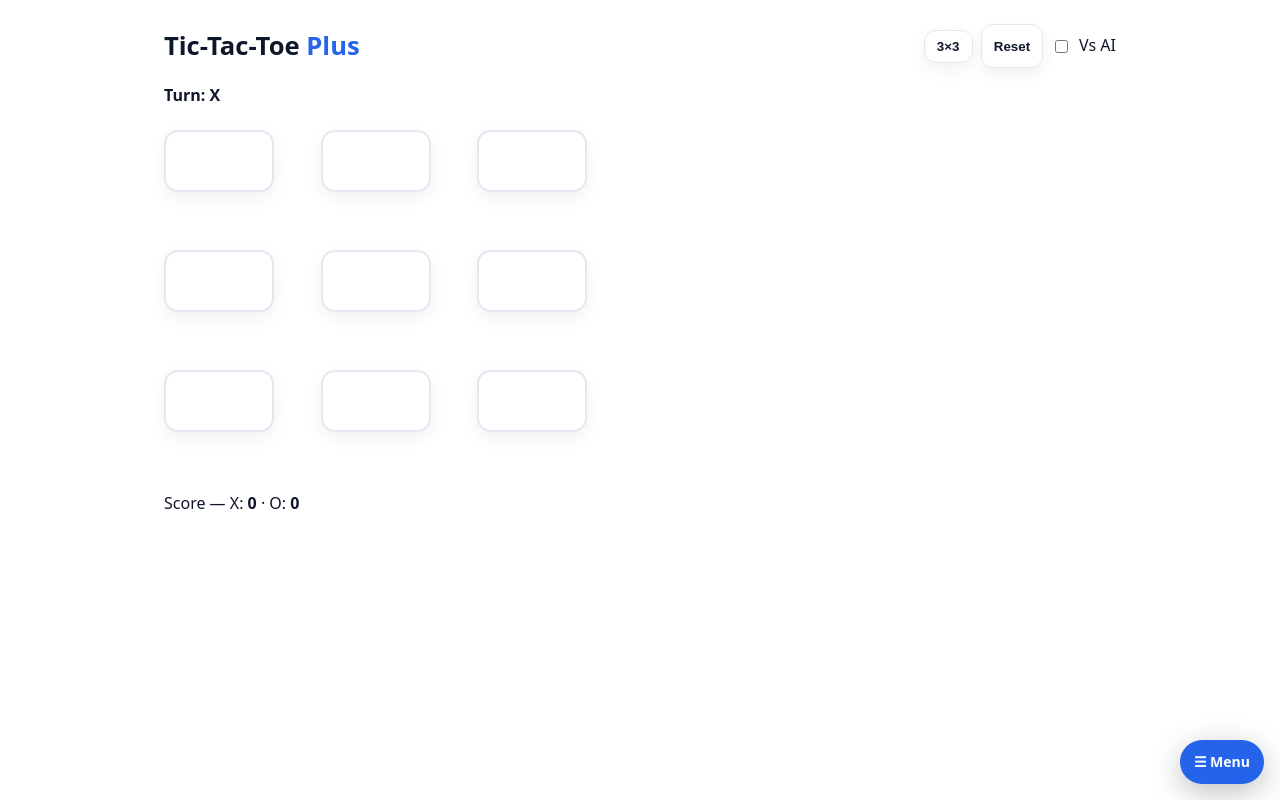
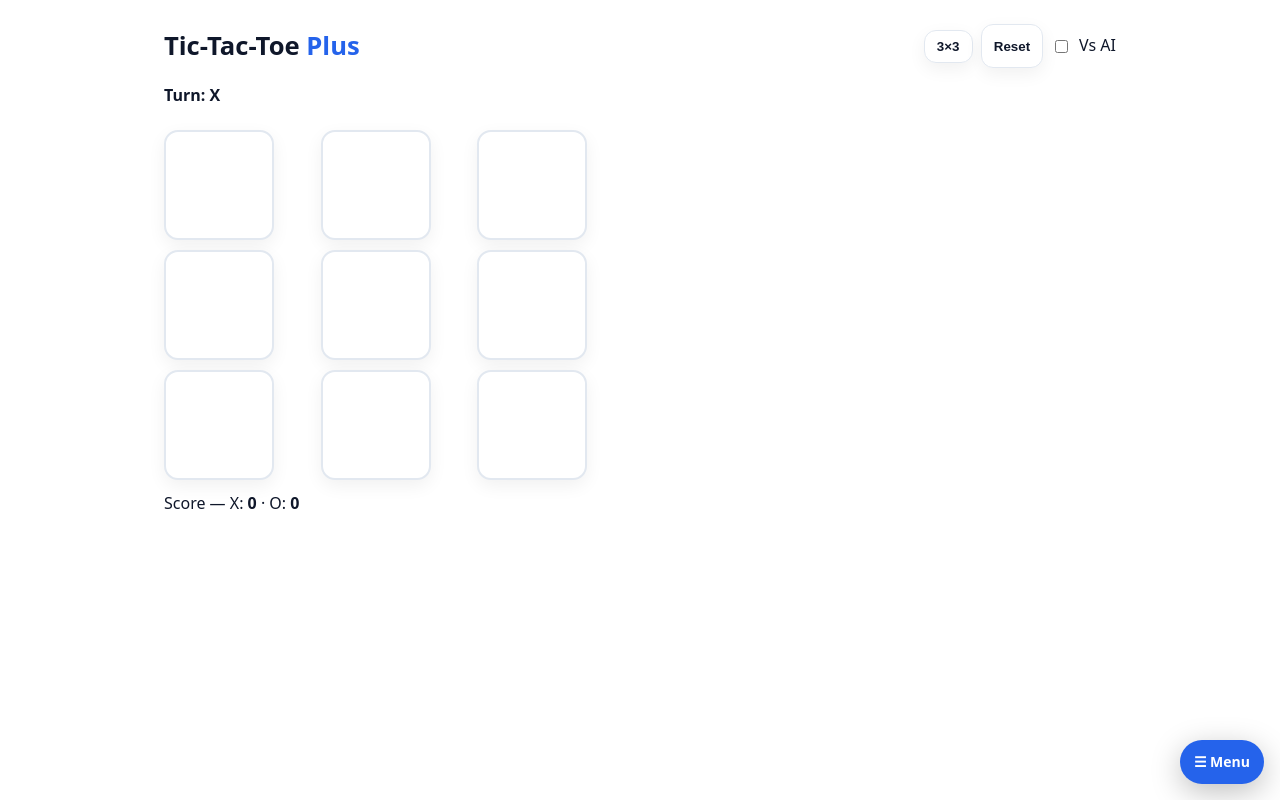
Before and after one commit to estratechs/tictactoe-plus, a React (Vite) app: page / in a window 1280 px wide. Built offline with nearby package versions, Linux system fonts and the light colour scheme.

Commit message:
tile update

```diff
--- a/src/index.css
+++ b/src/index.css
@@ -76,7 +76,8 @@ h1{font-size:clamp(20px,2vw,28px);margin:0}
 
 .tile{
   width:clamp(72px,12vw,110px);
-  height:clamp(62px,2vw,100px);
+  height:clamp(72px,12vw,110px);
+  aspect-ratio:1 / 1;
   display:grid;place-items:center;
   background: var(--tile-bg);
   border:2px solid var(--tile-border);
```
